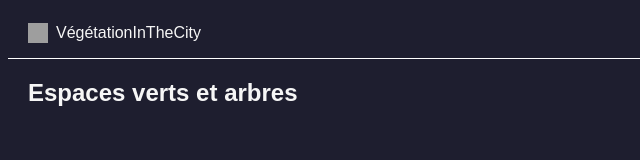
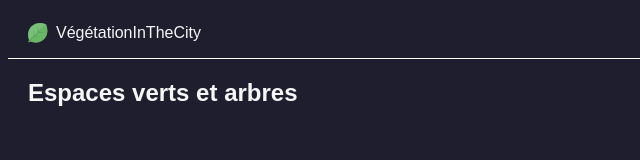
Before and after one commit to Theolise/map-osm-dashboard, a Vue app: page / in a window 1280 px wide. Shown: the top 160 px of the page, without its empty margins (0-640 px from the left). Built offline with nearby package versions, Linux system fonts and the light colour scheme; grey boxes are pictures that could not be loaded; the HTML template or start-up script is replaced by a standard one.

Commit message:
chore: install leaflet

```diff
--- a/package.json
+++ b/package.json
@@ -14,6 +14,7 @@
     "format": "prettier --write src/"
   },
   "dependencies": {
+    "leaflet": "^1.9.4",
     "pinia": "^2.2.6",
     "vue": "^3.5.12"
   },
--- a/src/App.vue
+++ b/src/App.vue
@@ -4,7 +4,7 @@ import HomeView from '@/views/HomeView.vue'
 
 <template>
   <header>
-    <img alt="leaf logo" src="`/leaf.svg`" width="20" height="20" />
+    <img alt="leaf logo" src="/leaf.svg" width="20" height="20" />
     <p>VégétationInTheCity</p>
   </header>
 
--- a/src/main.ts
+++ b/src/main.ts
@@ -1,4 +1,5 @@
 import './assets/main.css'
+import 'leaflet/dist/leaflet.css'
 
 import { createApp } from 'vue'
 import { createPinia } from 'pinia'
```
